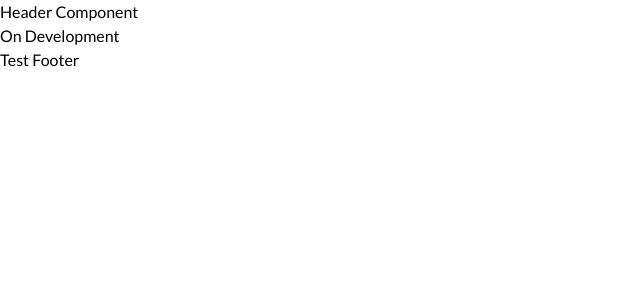
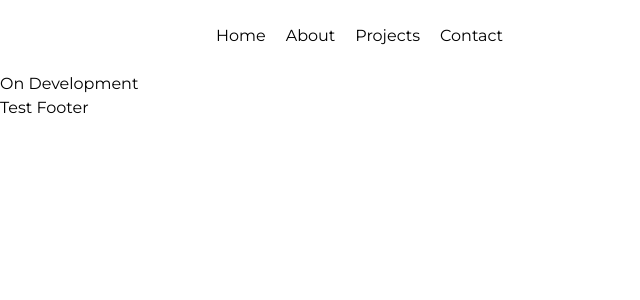
Before and after one commit to rizkraf/rizkyrafi.dev, a Nuxt app: page / in a window 1280 px wide. Shown: the top 300 px of the page, without its empty margins (0-640 px from the left). Built offline with nearby package versions, Linux system fonts and the light colour scheme.

Commit message:
feat: add basic navbar & change fonts

```diff
--- a/components/layout/Header.vue
+++ b/components/layout/Header.vue
@@ -1,3 +1,32 @@
+<script setup>
+const navLink = ref([
+  {
+    name: "Home",
+    path: "/",
+  },
+  {
+    name: "About",
+    path: "/about",
+  },
+  {
+    name: "Projects",
+    path: "/projects",
+  },
+  {
+    name: "Contact",
+    path: "/contact",
+  },
+]);
+</script>
+
 <template>
-    <header>Header Component</header>
+  <header class="max-w-4xl mx-auto py-6 px-6">
+    <nav>
+      <ul class="flex items-center space-x-5">
+        <li v-for="nav in navLink">
+          <nuxt-link :to="nav.path">{{ nav.name }}</nuxt-link>
+        </li>
+      </ul>
+    </nav>
+  </header>
 </template>
--- a/nuxt.config.ts
+++ b/nuxt.config.ts
@@ -9,7 +9,7 @@ export default defineNuxtConfig({
 
   googleFonts: {
     families: {
-      Lato: true,
+      Montserrat: true,
     },
   },
 });
--- a/tailwind.config.js
+++ b/tailwind.config.js
@@ -1,6 +1,6 @@
 /** @type {import('tailwindcss').Config} */
 
-const defaultTheme = require('tailwindcss/defaultTheme')
+const defaultTheme = require("tailwindcss/defaultTheme");
 
 module.exports = {
   content: [
@@ -17,7 +17,7 @@ module.exports = {
   theme: {
     extend: {
       fontFamily: {
-        sans: ["Lato", ...defaultTheme.fontFamily.sans],
+        sans: ["Montserrat", ...defaultTheme.fontFamily.sans],
       },
     },
   },
```
